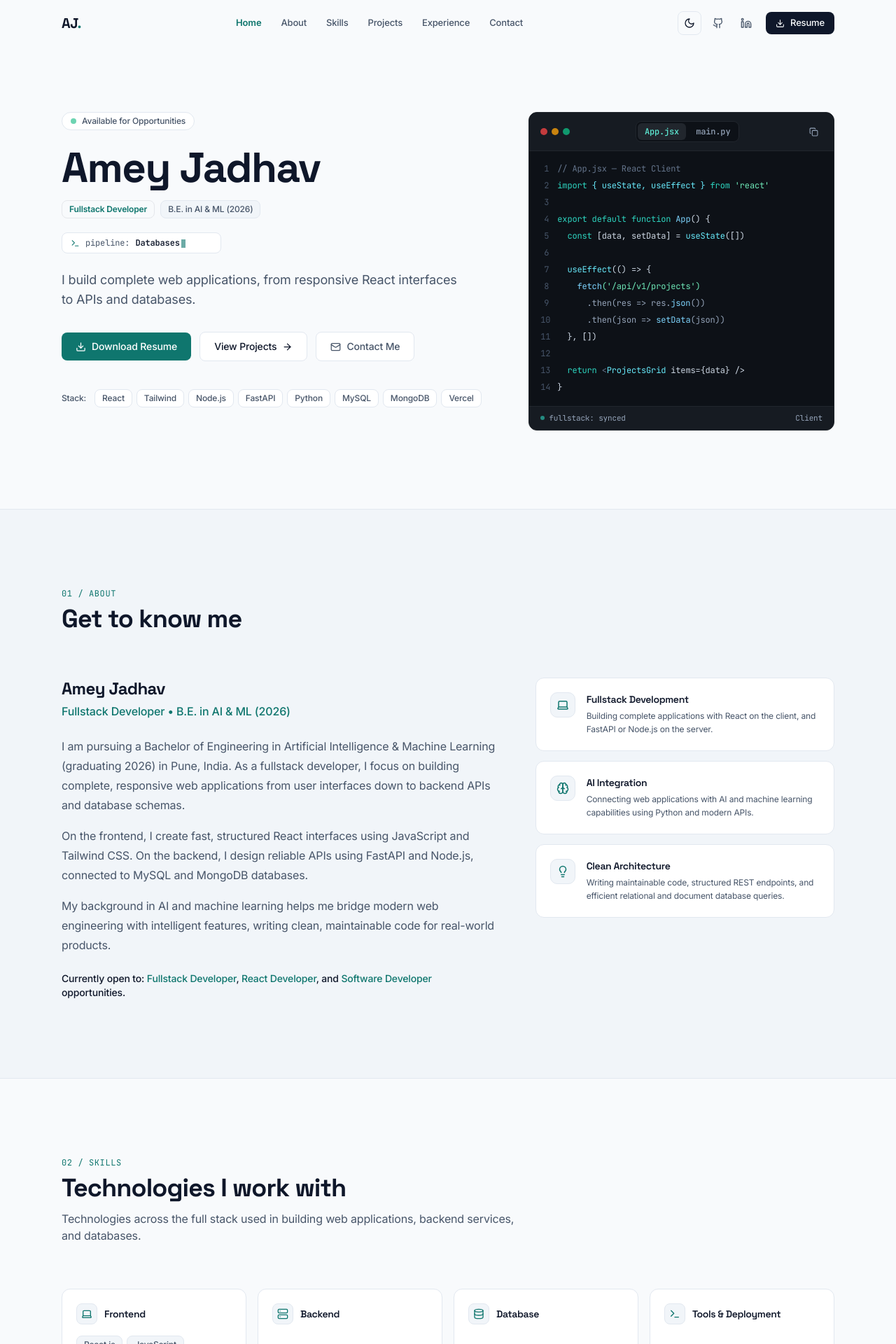
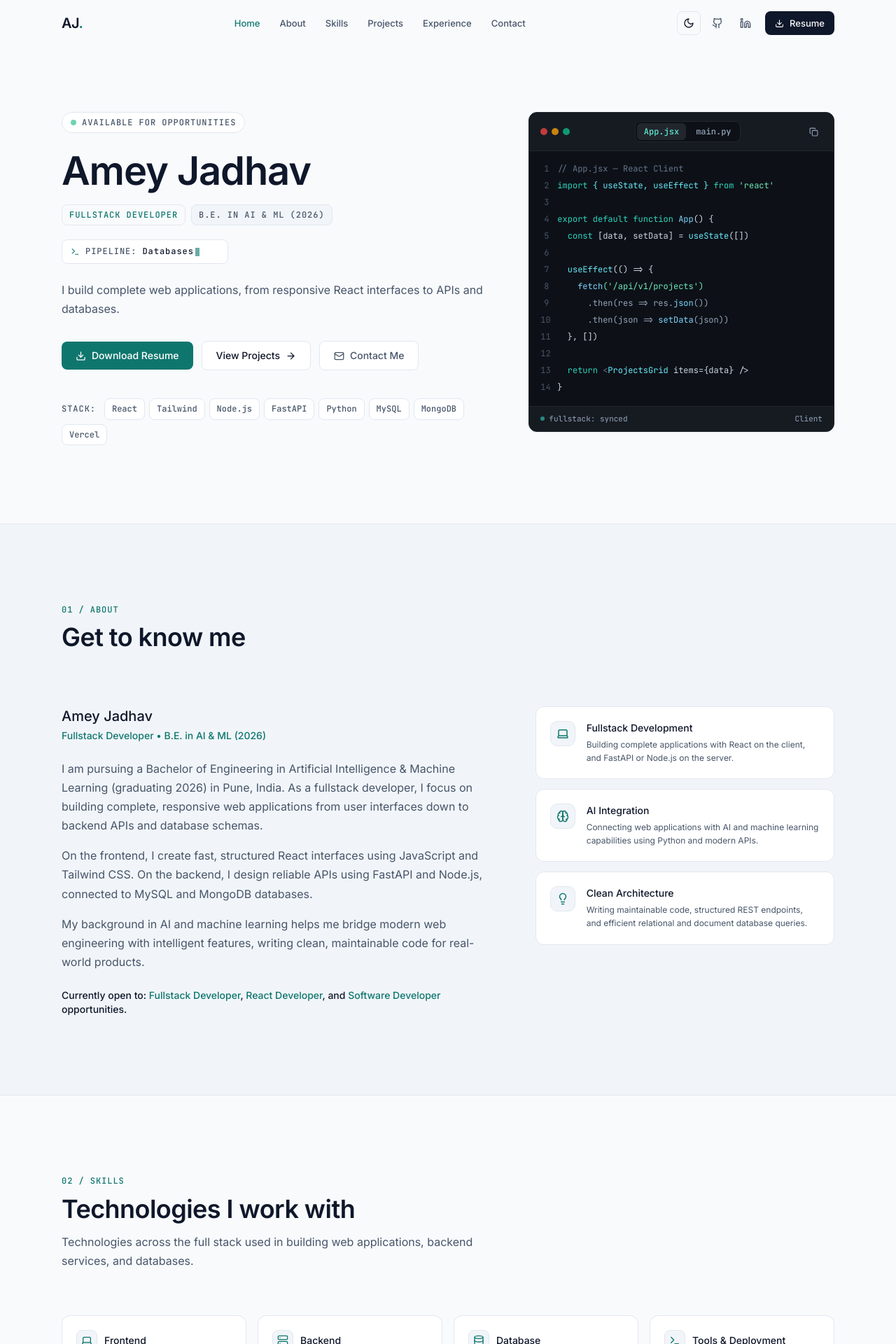
Before and after one commit to amey110/Amey-Portfolio, a React (Vite) app: page / in a window 1280 px wide. Shown: the top 1920 px of the page at 70% size. Built offline with nearby package versions, Linux system fonts and the light colour scheme.

Commit message:
Typography: Inter + JetBrains Mono

```diff
--- a/index.html
+++ b/index.html
@@ -32,7 +32,7 @@
     <meta name="twitter:description" content="Fullstack developer building complete web applications from responsive React interfaces to robust APIs and databases." />
     <link rel="preconnect" href="https://fonts.googleapis.com">
     <link rel="preconnect" href="https://fonts.gstatic.com" crossorigin>
-    <link href="https://fonts.googleapis.com/css2?family=Inter:wght@300;400;500;600;700&family=JetBrains+Mono:wght@400;500;600&family=Newsreader:ital,opsz,wght@0,6..72,400;0,6..72,500;0,6..72,600;1,6..72,400&family=Space+Grotesk:wght@500;600;700&display=swap" rel="stylesheet">
+    <link href="https://fonts.googleapis.com/css2?family=Inter:wght@400;500;600&family=JetBrains+Mono:wght@400;500&display=swap" rel="stylesheet">
     <script type="application/ld+json">
     {
       "@context": "https://schema.org",
--- a/src/components/About.jsx
+++ b/src/components/About.jsx
@@ -7,10 +7,10 @@ const About = () => {
             <div className="max-w-6xl mx-auto px-6">
                 {/* Section Header */}
                 <div className="section-header">
-                    <p className="text-accent font-mono text-xs uppercase tracking-wider mb-2">
+                    <p className="text-accent font-mono text-[0.75rem] uppercase tracking-[0.08em] font-medium mb-2">
                         01 / About
                     </p>
-                    <h2 className="text-3xl md:text-4xl font-bold tracking-tight text-text font-display">
+                    <h2 className="text-h2 mb-3 text-text">
                         Get to know me
                     </h2>
                 </div>
@@ -20,15 +20,15 @@ const About = () => {
                     {/* Text Content */}
                     <div className="lg:col-span-7 space-y-6">
                         <div className="space-y-1">
-                            <h3 className="text-2xl font-bold tracking-tight text-text font-display">
+                            <h3 className="text-h3 text-text">
                                 Amey Jadhav
                             </h3>
-                            <p className="text-accent font-medium text-sm md:text-base">
+                            <p className="text-accent font-medium text-sm">
                                 Fullstack Developer • B.E. in AI & ML (2026)
                             </p>
                         </div>
 
-                        <div className="space-y-4 text-text-muted text-base leading-relaxed">
+                        <div className="space-y-4 text-text-muted text-base leading-[1.7] max-w-[65ch]">
                             <p>
                                 I am pursuing a Bachelor of Engineering in Artificial Intelligence & Machine Learning (graduating 2026) in Pune, India. As a fullstack developer, I focus on building complete, responsive web applications from user interfaces down to backend APIs and database schemas.
                             </p>
@@ -71,8 +71,8 @@ const About = () => {
                                     <item.icon size={18} />
                                 </div>
                                 <div className="space-y-1 min-w-0">
-                                    <h4 className="text-sm font-semibold text-text">{item.title}</h4>
-                                    <p className="text-text-muted text-xs leading-relaxed">{item.desc}</p>
+                                    <h4 className="text-sm font-medium text-text">{item.title}</h4>
+                                    <p className="text-text-muted text-xs leading-[1.6]">{item.desc}</p>
                                 </div>
                             </div>
                         ))}
--- a/src/components/Footer.jsx
+++ b/src/components/Footer.jsx
@@ -9,7 +9,7 @@ const Footer = () => {
                 {/* Logo */}
                 <a
                     href="#"
-                    className="text-lg font-bold tracking-tight text-text font-display hover:text-accent transition-colors"
+                    className="text-lg font-semibold tracking-tight text-text hover:text-accent transition-colors"
                 >
                     AJ<span className="text-accent">.</span>
                 </a>
@@ -39,7 +39,7 @@ const Footer = () => {
                     <p className="text-text-muted text-xs font-medium">
                         Designed & Built by Amey Jadhav
                     </p>
-                    <p className="text-text-muted/60 text-[11px] font-mono">
+                    <p className="text-text-muted/70 font-mono text-[0.75rem] font-medium">
                         &copy; {currentYear} • Pune, India
                     </p>
                 </div>
--- a/src/components/Hero.jsx
+++ b/src/components/Hero.jsx
@@ -179,38 +179,38 @@ const Hero = () => {
                     {/* Left Column: Editorial Intro */}
                     <div className="lg:col-span-7 flex flex-col items-start text-left">
                         {/* Status Badge */}
-                        <div className="mb-6 inline-flex items-center gap-2 px-3 py-1 rounded-full border border-border bg-card text-xs font-medium text-text-muted">
+                        <div className="mb-6 inline-flex items-center gap-2 px-3 py-1 rounded-full border border-border bg-card font-mono text-[0.75rem] uppercase tracking-[0.08em] font-medium text-text-muted">
                             <span className="w-2 h-2 rounded-full bg-emerald-500 inline-block animate-pulse" />
                             Available for Opportunities
                         </div>
 
                         {/* Title */}
-                        <h1 className="text-4xl sm:text-5xl lg:text-6xl font-bold tracking-tight mb-4 text-text font-display">
+                        <h1 className="text-h1 mb-4 text-text">
                             Amey Jadhav
                         </h1>
 
                         {/* Role Pills */}
                         <div className="flex flex-wrap items-center gap-2 mb-5">
-                            <span className="px-2.5 py-1 text-xs font-semibold rounded-md border border-accent/30 bg-accent/10 text-accent">
+                            <span className="px-2.5 py-1 font-mono text-[0.75rem] uppercase tracking-[0.08em] font-medium rounded-md border border-accent/30 bg-accent/10 text-accent">
                                 Fullstack Developer
                             </span>
-                            <span className="px-2.5 py-1 text-xs font-medium rounded-md border border-border bg-bg-alt text-text-muted">
+                            <span className="px-2.5 py-1 font-mono text-[0.75rem] uppercase tracking-[0.08em] font-medium rounded-md border border-border bg-bg-alt text-text-muted">
                                 B.E. in AI & ML (2026)
                             </span>
                         </div>
 
                         {/* Typewriter Pipeline */}
-                        <div className="inline-flex items-center gap-2 px-3 py-1.5 mb-6 rounded-md border border-border bg-card font-mono text-xs text-text-muted">
+                        <div className="inline-flex items-center gap-2 px-3 py-1.5 mb-6 rounded-md border border-border bg-card font-mono text-[0.75rem] tracking-[0.08em] font-medium text-text-muted">
                             <Terminal size={13} className="text-accent" />
-                            <span className="text-text-muted">pipeline:</span>
-                            <span className="font-semibold text-text min-w-[110px] text-left">
+                            <span className="text-text-muted uppercase">pipeline:</span>
+                            <span className="font-medium text-text min-w-[110px] text-left">
                                 {displayedText}
                                 <span className="inline-block w-1.5 h-3 ml-0.5 bg-accent animate-pulse align-middle" />
                             </span>
                         </div>
 
                         {/* Description */}
-                        <p className="text-base md:text-lg text-text-muted leading-relaxed mb-8 max-w-xl">
+                        <p className="text-base text-text-muted leading-[1.7] mb-8 max-w-[65ch]">
                             I build complete web applications, from responsive React interfaces to APIs and databases.
                         </p>
 
@@ -246,11 +246,11 @@ const Hero = () => {
 
                         {/* Tech Badges */}
                         <div className="flex flex-wrap items-center gap-1.5">
-                            <span className="text-xs font-medium text-text-muted mr-1.5">Stack:</span>
+                            <span className="font-mono text-[0.75rem] uppercase tracking-[0.08em] font-medium text-text-muted mr-1.5">Stack:</span>
                             {TECH_BADGES.map((name) => (
                                 <span
                                     key={name}
-                                    className="px-2.5 py-1 text-xs font-medium rounded-md bg-card border border-border text-text-muted hover:text-text hover:border-accent transition-colors duration-150"
+                                    className="px-2.5 py-1 font-mono text-[0.75rem] font-medium rounded-md bg-card border border-border text-text-muted hover:text-text hover:border-accent transition-colors duration-150"
                                 >
                                     {name}
                                 </span>
--- a/src/components/Navbar.jsx
+++ b/src/components/Navbar.jsx
@@ -90,7 +90,7 @@ const Navbar = () => {
                 {/* Logo */}
                 <a
                     href="#"
-                    className="text-xl font-bold tracking-tight text-text hover:text-accent font-display transition-colors"
+                    className="text-xl font-semibold tracking-tight text-text hover:text-accent transition-colors"
                 >
                     AJ<span className="text-accent">.</span>
                 </a>
@@ -107,7 +107,7 @@ const Navbar = () => {
                                 href={link.href}
                                 className={`text-[13px] font-medium transition-colors duration-150 py-1.5 px-3 rounded-md ${
                                     isActive
-                                    ? 'text-accent font-semibold'
+                                    ? 'text-accent'
                                     : 'text-text-muted hover:text-text'
                                 }`}
                             >
@@ -205,7 +205,7 @@ const Navbar = () => {
                                     onClick={() => setIsOpen(false)}
                                     className={`text-sm font-medium py-2 px-3 rounded-md transition-colors duration-150 ${
                                         isActive
-                                        ? 'text-accent font-semibold bg-bg-alt'
+                                        ? 'text-accent bg-bg-alt'
                                         : 'text-text-muted hover:text-text'
                                     }`}
                                 >
--- a/src/components/Skills.jsx
+++ b/src/components/Skills.jsx
@@ -37,13 +37,13 @@ const Skills = () => {
             <div className="max-w-6xl mx-auto px-6">
                 {/* Header */}
                 <div className="section-header">
-                    <p className="text-accent font-mono text-xs uppercase tracking-wider mb-2">
+                    <p className="text-accent font-mono text-[0.75rem] uppercase tracking-[0.08em] font-medium mb-2">
                         02 / Skills
                     </p>
-                    <h2 className="text-3xl md:text-4xl font-bold tracking-tight text-text font-display mb-3">
+                    <h2 className="text-h2 mb-3 text-text">
                         Technologies I work with
                     </h2>
-                    <p className="text-text-muted text-sm md:text-base max-w-2xl leading-relaxed">
+                    <p className="text-text-muted text-base leading-[1.7] max-w-[65ch]">
                         Technologies across the full stack used in building web applications, backend services, and databases.
                     </p>
                 </div>
@@ -62,7 +62,7 @@ const Skills = () => {
                                     <div className="p-1.5 rounded-md bg-bg-alt border border-border text-accent">
                                         <IconComponent size={16} />
                                     </div>
-                                    <h3 className="text-sm font-semibold text-text">{group.title}</h3>
+                                    <h3 className="text-sm font-medium text-text">{group.title}</h3>
                                 </div>
 
                                 {/* Skills Tags */}
@@ -70,7 +70,7 @@ const Skills = () => {
                                     {group.skills.map((skill) => (
                                         <span
                                             key={skill}
-                                            className="px-2.5 py-1 text-xs font-medium rounded-md bg-bg-alt border border-border text-text-muted hover:text-text hover:border-accent transition-colors duration-150 cursor-default"
+                                            className="px-2.5 py-1 font-mono text-[0.75rem] font-medium rounded-md bg-bg-alt border border-border text-text-muted hover:text-text hover:border-accent transition-colors duration-150 cursor-default"
                                         >
                                             {skill}
                                         </span>
@@ -85,10 +85,10 @@ const Skills = () => {
                 <div className="bg-card border border-border rounded-xl p-6 md:p-8">
                     <div className="flex flex-col sm:flex-row sm:items-center justify-between gap-2 mb-6">
                         <div>
-                            <span className="text-[11px] font-mono text-accent uppercase tracking-wider">Architecture</span>
-                            <h4 className="text-base font-bold text-text">Fullstack Request Flow</h4>
+                            <span className="font-mono text-[0.75rem] text-accent uppercase tracking-[0.08em] font-medium block mb-1">Architecture</span>
+                            <h3 className="text-h3 text-text">Fullstack Request Flow</h3>
                         </div>
-                        <p className="text-xs font-mono text-text-muted">Client &rarr; Server &rarr; DB &rarr; Client</p>
+                        <p className="font-mono text-[0.75rem] text-text-muted">Client &rarr; Server &rarr; DB &rarr; Client</p>
                     </div>
 
                     <div className="grid grid-cols-1 sm:grid-cols-2 lg:grid-cols-4 gap-3">
@@ -98,13 +98,13 @@ const Skills = () => {
                                 className="relative bg-bg-alt border border-border rounded-lg p-4 flex flex-col justify-between"
                             >
                                 <div className="flex items-center justify-between mb-2">
-                                    <span className="text-[11px] font-mono text-accent">0{idx + 1}</span>
-                                    <span className="text-[10px] font-mono px-2 py-0.5 rounded bg-card border border-border text-text-muted">
+                                    <span className="font-mono text-[0.75rem] text-accent font-medium">0{idx + 1}</span>
+                                    <span className="font-mono text-[0.75rem] tracking-[0.08em] uppercase px-2 py-0.5 rounded bg-card border border-border text-text-muted font-medium">
                                         {step.tag}
                                     </span>
                                 </div>
                                 <div>
-                                    <h5 className="text-sm font-bold text-text">{step.label}</h5>
+                                    <h4 className="text-sm font-medium text-text">{step.label}</h4>
                                     <p className="text-xs text-text-muted font-mono">{step.sub}</p>
                                 </div>
                                 {idx < requestFlowSteps.length - 1 && (
--- a/src/index.css
+++ b/src/index.css
@@ -39,30 +39,63 @@ html {
 
 body {
   margin: 0;
-  font-family: 'Inter', -apple-system, BlinkMacSystemFont, 'Segoe UI', Roboto, sans-serif;
+  font-family: Inter, system-ui, -apple-system, "Segoe UI", Roboto, Arial, sans-serif;
   overflow-x: hidden;
   background-color: var(--bg);
   color: var(--text);
+  font-size: 1rem;
+  line-height: 1.7;
+  font-weight: 400;
   -webkit-font-smoothing: antialiased;
   -moz-osx-font-smoothing: grayscale;
-  letter-spacing: -0.01em;
 }
 
 @layer base {
   body {
     background-color: var(--bg);
     color: var(--text);
+    font-size: 1rem;
+    line-height: 1.7;
+    font-weight: 400;
   }
 
-  h1, h2, h3, h4, h5, h6 {
-    font-family: 'Space Grotesk', -apple-system, sans-serif;
-    letter-spacing: -0.025em;
+  h1 {
+    font-family: Inter, system-ui, -apple-system, "Segoe UI", Roboto, Arial, sans-serif;
+    font-size: clamp(2.25rem, 5vw, 3.5rem);
+    font-weight: 600;
+    line-height: 1.1;
+    letter-spacing: -0.02em;
+    color: var(--text);
+  }
+
+  h2 {
+    font-family: Inter, system-ui, -apple-system, "Segoe UI", Roboto, Arial, sans-serif;
+    font-size: clamp(1.75rem, 3vw, 2.25rem);
+    font-weight: 600;
+    line-height: 1.2;
+    letter-spacing: -0.015em;
+    color: var(--text);
+  }
+
+  h3 {
+    font-family: Inter, system-ui, -apple-system, "Segoe UI", Roboto, Arial, sans-serif;
+    font-size: 1.25rem;
+    font-weight: 500;
+    line-height: 1.4;
+    color: var(--text);
+  }
+
+  h4, h5, h6 {
+    font-family: Inter, system-ui, -apple-system, "Segoe UI", Roboto, Arial, sans-serif;
+    font-weight: 500;
     color: var(--text);
   }
 
   p {
-    line-height: 1.75;
+    font-size: 1rem;
+    line-height: 1.7;
     color: var(--text-muted);
+    max-width: 65ch;
   }
 }
 
--- a/tailwind.config.js
+++ b/tailwind.config.js
@@ -8,10 +8,8 @@ export default {
   theme: {
     extend: {
       fontFamily: {
-        sans: ['Inter', 'system-ui', '-apple-system', 'sans-serif'],
-        serif: ['Newsreader', 'Georgia', 'serif'],
-        display: ['Space Grotesk', 'sans-serif'],
-        mono: ['"JetBrains Mono"', 'monospace'],
+        sans: ['Inter', 'system-ui', '-apple-system', '"Segoe UI"', 'Roboto', 'Arial', 'sans-serif'],
+        mono: ['"JetBrains Mono"', 'ui-monospace', 'SFMono-Regular', 'Menlo', 'Consolas', 'monospace'],
       },
       colors: {
         bg: 'var(--bg)',
@@ -32,13 +30,11 @@ export default {
         'border-subtle': 'var(--border)',
       },
       fontSize: {
-        'hero': ['3.75rem', { lineHeight: '1.1', letterSpacing: '-0.03em', fontWeight: '700' }],
-        'hero-md': ['2.75rem', { lineHeight: '1.15', letterSpacing: '-0.025em', fontWeight: '700' }],
-        'hero-sm': ['2.25rem', { lineHeight: '1.2', letterSpacing: '-0.02em', fontWeight: '700' }],
-        'section': ['2.25rem', { lineHeight: '1.2', letterSpacing: '-0.025em', fontWeight: '600' }],
-        'card-heading': ['1.25rem', { lineHeight: '1.4', fontWeight: '600' }],
-        'body': ['1.0625rem', { lineHeight: '1.75' }],
-        'body-sm': ['0.9375rem', { lineHeight: '1.65' }],
+        'h1': ['clamp(2.25rem, 5vw, 3.5rem)', { lineHeight: '1.1', letterSpacing: '-0.02em', fontWeight: '600' }],
+        'h2': ['clamp(1.75rem, 3vw, 2.25rem)', { lineHeight: '1.2', letterSpacing: '-0.015em', fontWeight: '600' }],
+        'h3': ['1.25rem', { lineHeight: '1.4', fontWeight: '500' }],
+        'body': ['1rem', { lineHeight: '1.7' }],
+        'label': ['0.75rem', { letterSpacing: '0.08em', fontWeight: '500' }],
       },
       borderRadius: {
         'sm': '4px',
```
Also changed, not shown: src/components/Contact.jsx (+14 -14 lines), src/components/Experience.jsx (+9 -9 lines), src/components/Projects.jsx (+16 -16 lines).
